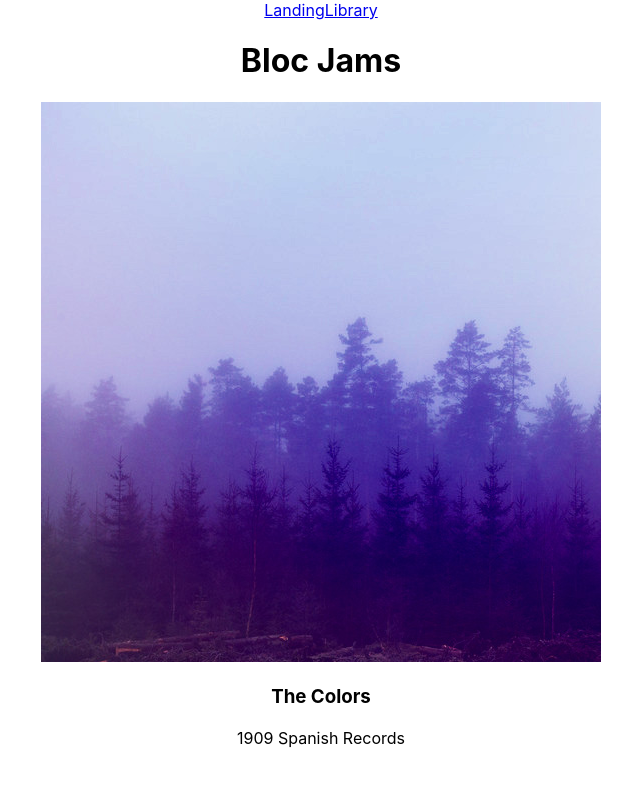
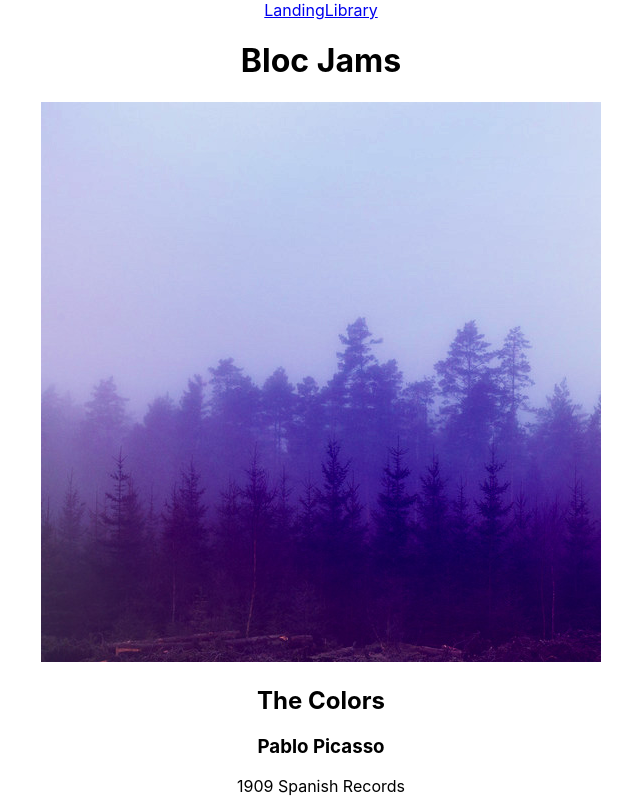
Before and after one commit to jesseohlman/bloc-jams-react, a React (Create React App) app: page /album/the-colors in a window 1280 px wide. Shown: the whole page, without its empty margins (319-959 px from the left). Built offline with nearby package versions, Linux system fonts and the light colour scheme.

Commit message:
fixed album display

```diff
--- a/src/components/Album.js
+++ b/src/components/Album.js
@@ -21,8 +21,8 @@ return(
     <section id = "album-info">
     <img id="album-cover-art" src={this.state.album.albumCover} alt={this.state.album.title}/>
     <div className="album-details">
-    <h1 id="album-title">{this.state.album.title}</h1>
-    <h2 className="artist">{this.state.album.artisit}</h2>
+    <h2 id="album-title">{this.state.album.title}</h2>
+    <h3 className="artist">{this.state.album.artist}</h3>
     <div id="release-info">{this.state.album.releaseInfo}</div>
     </div>
     </section>
```
